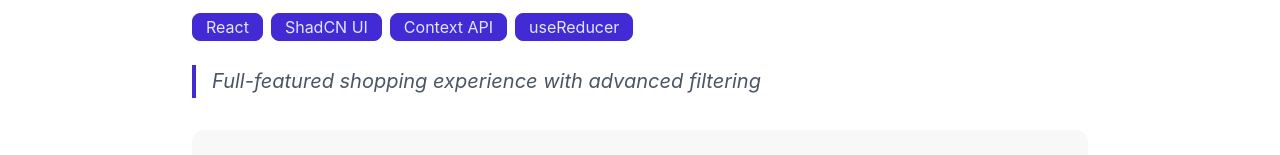
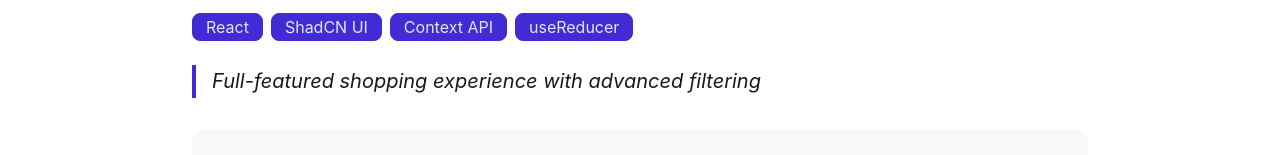
Before and after one commit to fahad4046566/Portfolio, a React app: page /project/1 in a window 1280 px wide. Shown: the part 563-718 px from the top of the page. Built offline with nearby package versions, Linux system fonts and the light colour scheme; the HTML template or start-up script is replaced by a standard one.

Commit message:
Update ProjectDetails component styling
Removed dark text color class from project description.

```diff
--- a/src/components/ProjectDetails.jsx
+++ b/src/components/ProjectDetails.jsx
@@ -38,7 +38,7 @@ const ProjectDetails = () => {
           ))}
         </div>
 
-        <p className="text-lg md:text-xl text-gray-600 dark:text-gray-300 mb-8 leading-relaxed border-l-4 border-primary pl-4 italic">
+        <p className="text-lg md:text-xl mb-8 leading-relaxed border-l-4 border-primary pl-4 italic">
   {project.description}
 </p>
 
```
